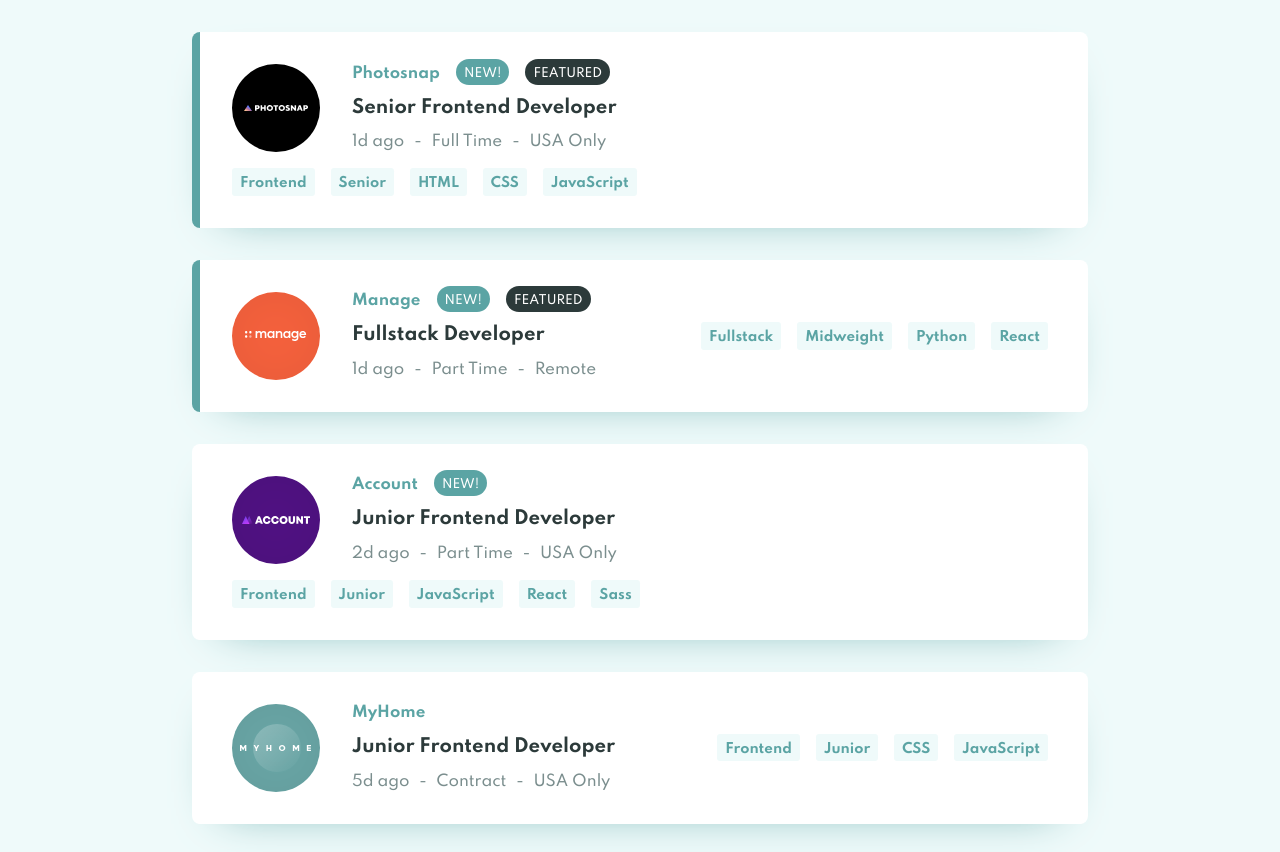
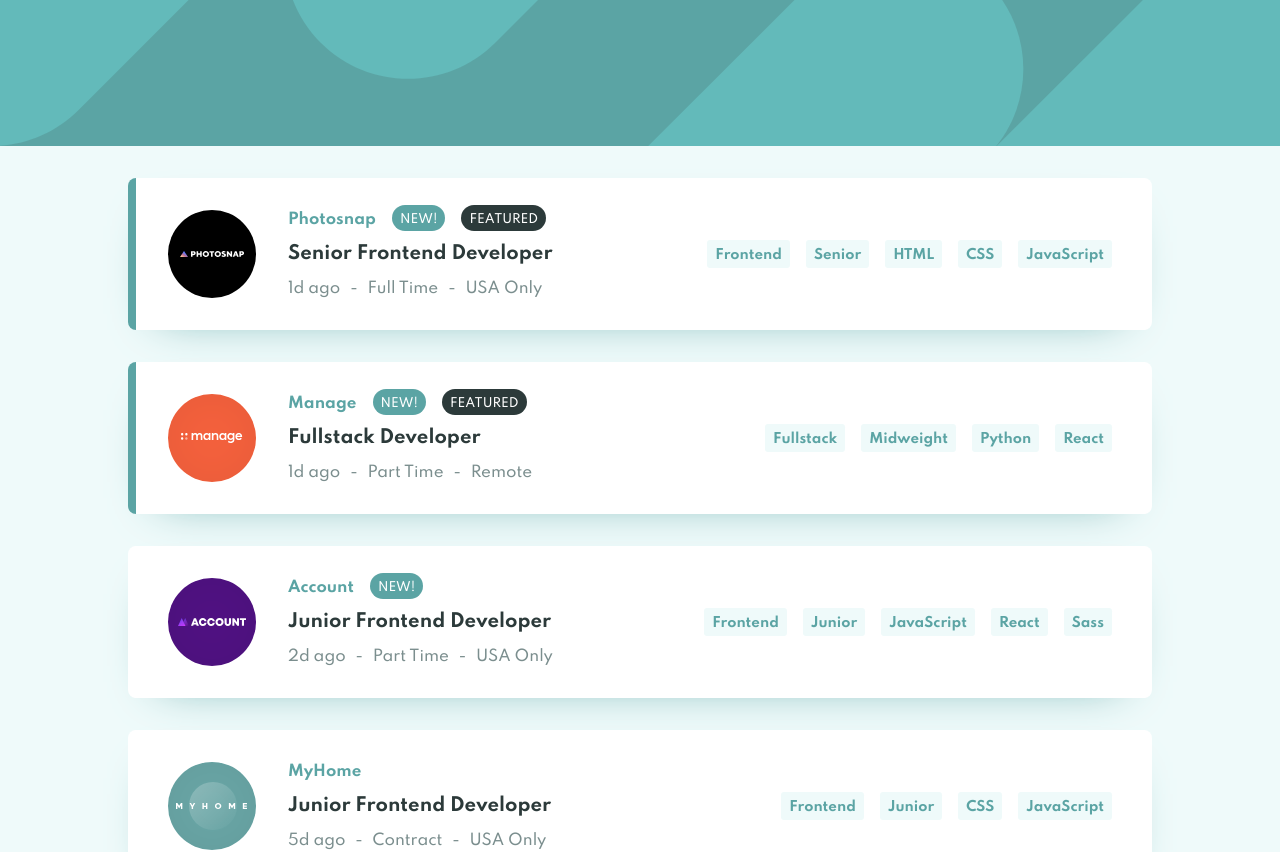
Before and after one commit to simoneclr/fm-jobs-listings, a React (Create React App) app: page / in a window 1280 px wide. Shown: the top 852 px of the page. Built offline with nearby package versions, Linux system fonts and the light colour scheme.

Commit message:
Update layout and styles

```diff
--- a/src/App.js
+++ b/src/App.js
@@ -3,7 +3,17 @@
 import JobListings from "./components/JobListings"
 
 function App() {
-	return <JobListings/>
+	return (
+		<React.Fragment>
+			<div className="bg-header">
+				<img src="./images/bg-header-desktop.svg" alt=""/>
+			</div>
+
+			<div className="container">
+				<JobListings/>
+			</div>
+		</React.Fragment>
+	)
 }
 
 export default App
--- a/src/style.css
+++ b/src/style.css
@@ -30,7 +30,7 @@
 
 .card {
 	background-color: white;
-	width: 70%;
+	width: 100%;
 	padding: 2rem;
 	margin: 2rem auto;
 	border-radius: .5rem;
@@ -58,15 +58,36 @@
 	border-radius: .2rem;
 }
 
+/* App COMPONENT */
+.bg-header {
+	width: 100%;
+	line-height: 0;
+	background-color: var(--desaturated-dark-cyan);
+}
+
+.bg-header > img {
+	width: 100%;
+}
+
+.container {
+	width: 80%;
+	margin: 0 auto;
+}
+
 /* JobFilters COMPONENT */
 .filters-menu {
 	/* Makes up for the border present left and right on JobListing components for better alignment*/
 	padding: 2rem 2.5rem;
+	margin: 0 auto;
 
 	display: flex;
 	justify-content: space-between;
 	align-items: center;
 	column-gap: 2rem;
+
+	transform: translateY(-3rem);
+	/* Negative margin makes up for translation */
+	margin-bottom: -3rem;
 }
 
 .filter-tag {
@@ -136,7 +157,7 @@
 	flex-wrap: wrap;
 	justify-content: flex-start;
 	align-items: center;
-	gap: 1rem 2rem;
+	gap: 2rem;
 }
 
 /* Color the left border on featured job listings */
```
